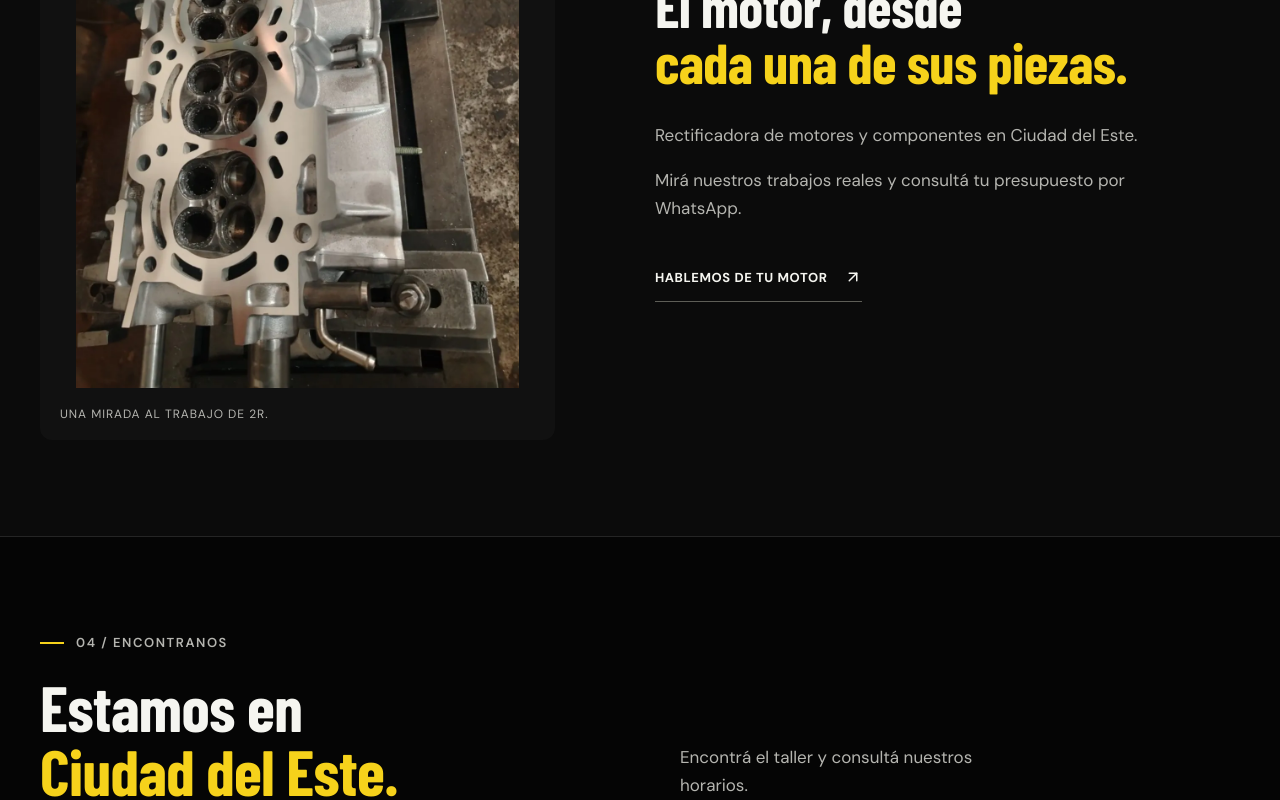
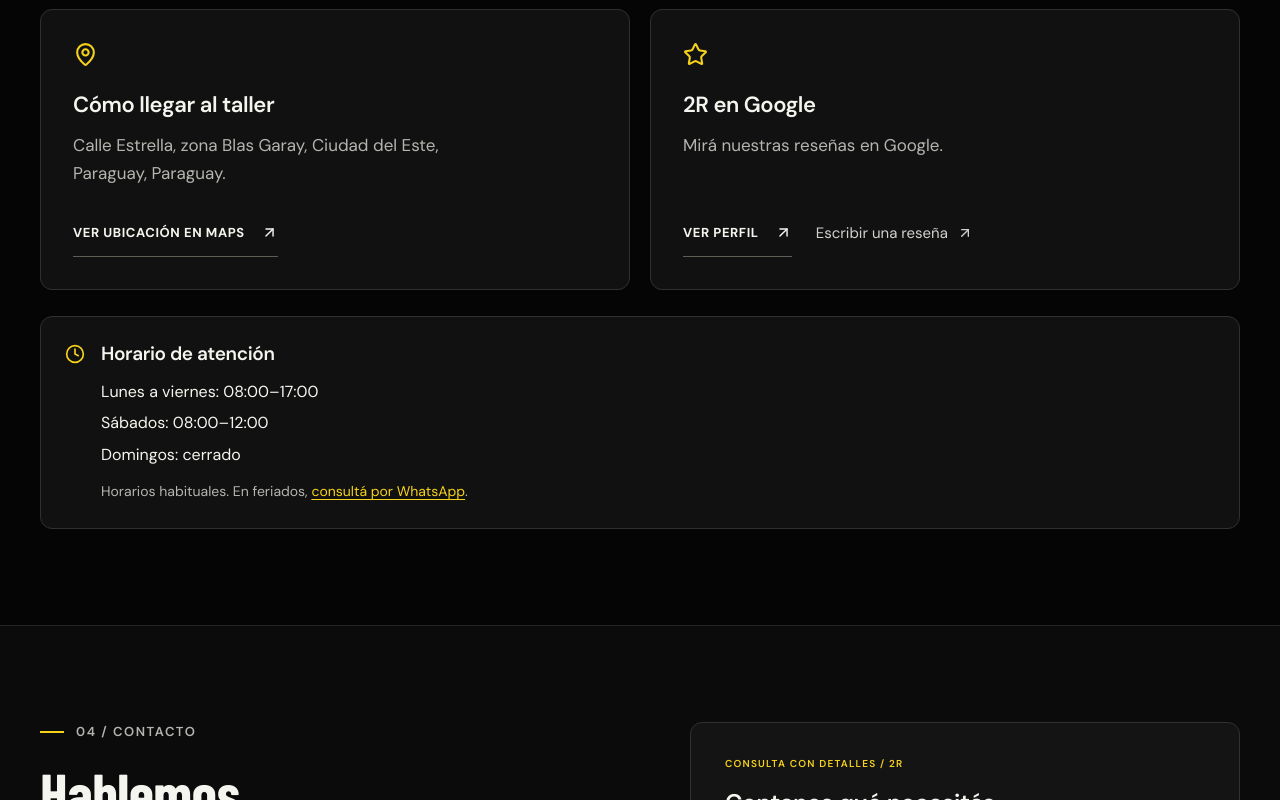
Before and after one commit to busca-la/2R-Retifca, a React (Vite) app: page / in a window 1280 px wide. Shown: the part 5440-6240 px from the top of the page. Built offline with nearby package versions, Linux system fonts and the light colour scheme; no server answers.

Commit message:
Remove Sobre 2R section and renumber remaining sections

```diff
--- a/src/main.jsx
+++ b/src/main.jsx
@@ -2,7 +2,7 @@ import React, { useEffect, useRef, useState } from 'react';
 import { createRoot } from 'react-dom/client';
 import { ArrowDownRight, ArrowRight, ArrowUpRight, Clock, Facebook, Mail, MapPin, Menu, MessageCircle, Phone, Star, X } from 'lucide-react';
 import { contact, inquiryMessage, navigation, quickConsultations, whatsappUrl } from './siteData';
-import { aboutPhoto, heroPhoto, servicePhoto } from './media';
+import { heroPhoto, servicePhoto } from './media';
 import WorkGallery from './WorkGallery';
 import { usePhotoMotion, useScrollNavigation } from './useInteractions';
 import './styles.css';
@@ -112,18 +112,10 @@ function Services() {
     </div>
   </section>;
 }
-function About() {
-  return <section id="nosotros" className="about-section section-space" aria-labelledby="about-title">
-    <div className="site-container about-layout">
-      <figure className="about-photo reveal"><img src={aboutPhoto.url} alt="Tapa de motor sobre la maquinaria del taller de 2R" width={aboutPhoto.width} height={aboutPhoto.height} loading="lazy" decoding="async" /><figcaption>UNA MIRADA AL TRABAJO DE 2R.</figcaption></figure>
-      <div className="about-copy reveal"><SectionLabel>03 / SOBRE 2R</SectionLabel><h2 id="about-title">El motor, desde<br /><em>cada una de sus piezas.</em></h2><p>Rectificadora de motores y componentes en Ciudad del Este.</p><p>Mirá nuestros trabajos reales y consultá tu presupuesto por WhatsApp.</p><a className="text-link" href={whatsappUrl('Hola, 2R. Me gustaría consultar por mi motor. ')}>HABLEMOS DE TU MOTOR <ArrowUpRight size={18} aria-hidden="true" /></a></div>
-    </div>
-  </section>;
-}
 function LocationAndTrust() {
   return <section className="location-section section-space" id="ubicacion" aria-labelledby="location-title">
     <div className="site-container">
-      <div className="location-heading reveal"><SectionLabel>04 / ENCONTRANOS</SectionLabel><h2 id="location-title">Estamos en<br /><em>Ciudad del Este.</em></h2><p>Encontrá el taller y consultá nuestros horarios.</p></div>
+      <div className="location-heading reveal"><SectionLabel>03 / ENCONTRANOS</SectionLabel><h2 id="location-title">Estamos en<br /><em>Ciudad del Este.</em></h2><p>Encontrá el taller y consultá nuestros horarios.</p></div>
       <div className="location-grid reveal">
         <article className="location-card"><MapPin size={25} aria-hidden="true" /><h3>Cómo llegar al taller</h3><p>{contact.address}, Paraguay.</p><a className="text-link" href={contact.mapUrl} target="_blank" rel="noopener noreferrer">VER UBICACIÓN EN MAPS <ArrowUpRight size={17} aria-hidden="true" /></a></article>
         <article className="location-card"><Star size={25} aria-hidden="true" /><h3>2R en Google</h3><p>Mirá nuestras reseñas en Google.</p><div className="location-actions"><a className="text-link" href={contact.mapUrl} target="_blank" rel="noopener noreferrer">VER PERFIL <ArrowUpRight size={17} aria-hidden="true" /></a><a className="subtle-link" href={contact.reviewUrl} target="_blank" rel="noopener noreferrer">Escribir una reseña <ArrowUpRight size={16} aria-hidden="true" /></a></div></article>
@@ -149,7 +141,7 @@ function Contact() {
   return <section className="contact-section section-space" id="contacto" aria-labelledby="contact-title">
     <div className="site-container contact-layout">
       <div className="contact-intro reveal">
-        <SectionLabel>05 / CONTACTO</SectionLabel><h2 id="contact-title">Hablemos<br /><em>de tu motor.</em></h2><p>Consultanos directamente por WhatsApp.</p>
+        <SectionLabel>04 / CONTACTO</SectionLabel><h2 id="contact-title">Hablemos<br /><em>de tu motor.</em></h2><p>Consultanos directamente por WhatsApp.</p>
         <div className="quick-consultations" role="group" aria-label="Consultas rápidas por WhatsApp">
           {quickConsultations.map((item, index) => <a className={'quick-consultation' + (index === 0 ? ' quick-consultation-primary' : '')} href={whatsappUrl(item.message)} key={item.label}><MessageCircle size={18} aria-hidden="true" /><span>{item.label}</span><ArrowUpRight size={17} aria-hidden="true" /></a>)}
         </div>
@@ -224,6 +216,6 @@ function App() {
     motion.addEventListener('change', configure);
     return () => { observer.disconnect(); motion.removeEventListener('change', configure); };
   }, []);
-  return <><a className="skip-link" href="#contenido">Saltar al contenido</a><Header /><main id="contenido"><Hero /><Services /><WorkGallery /><About /><LocationAndTrust /><Contact /><MobileContactBar /></main><Footer /></>;
+  return <><a className="skip-link" href="#contenido">Saltar al contenido</a><Header /><main id="contenido"><Hero /><Services /><WorkGallery /><LocationAndTrust /><Contact /><MobileContactBar /></main><Footer /></>;
 }
 createRoot(document.getElementById('root')).render(<App />);
```
